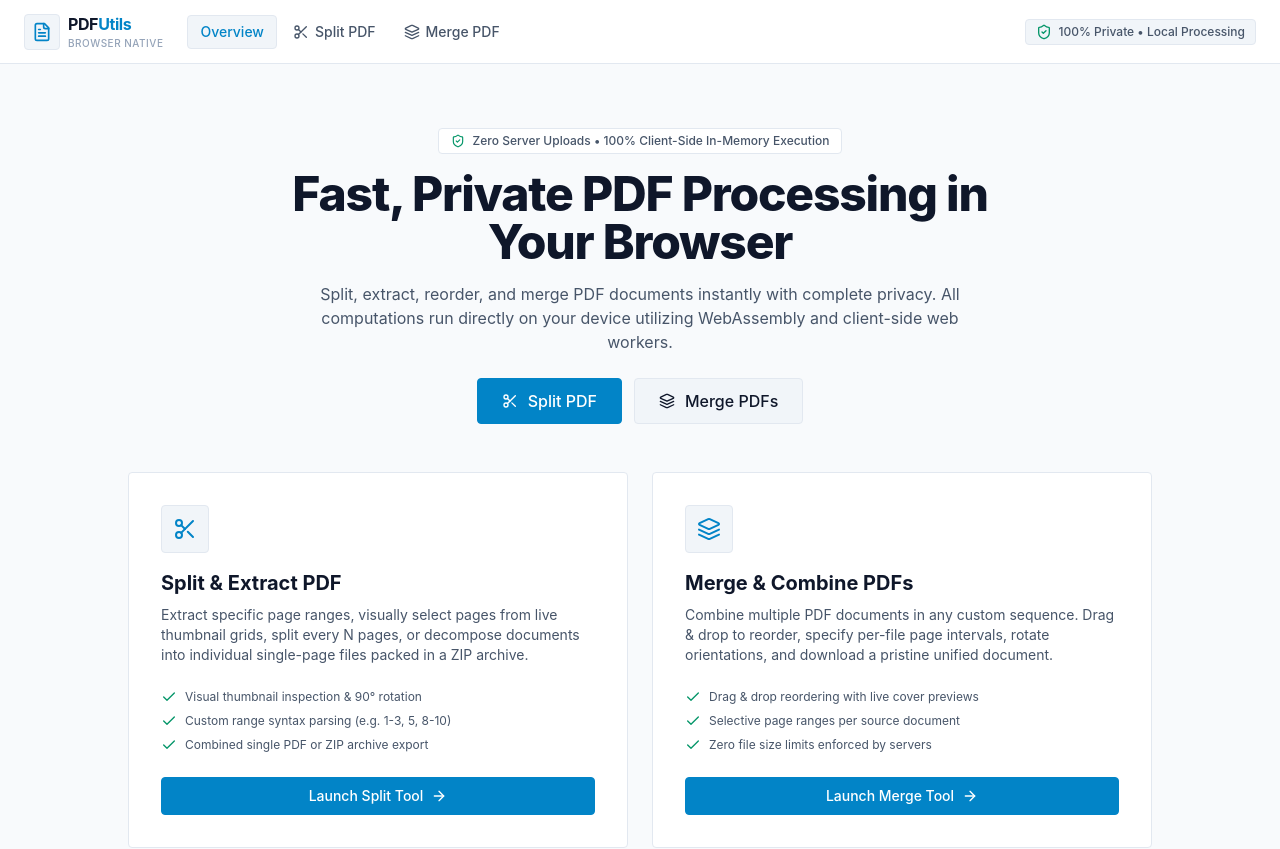
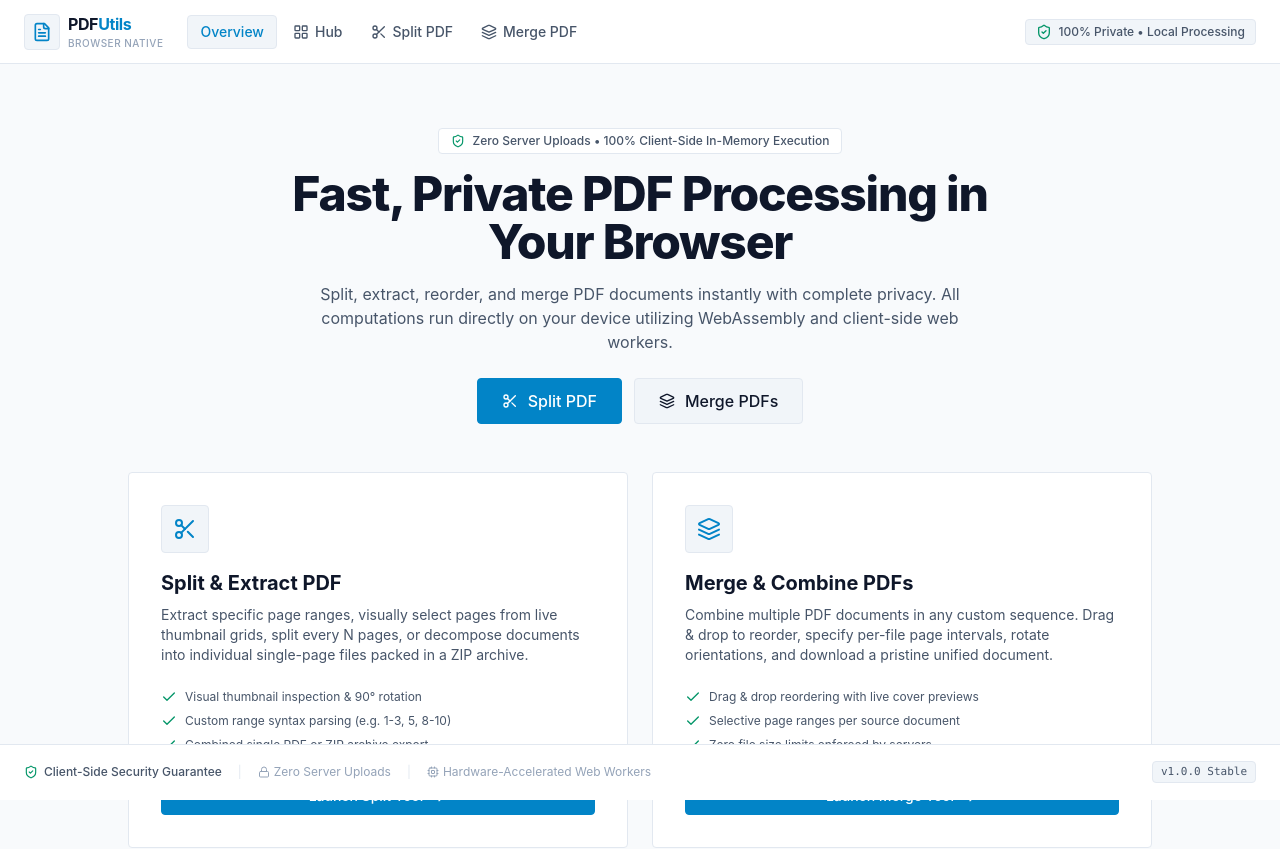
Before and after one commit to ramesh9813/pdfutils, a React (Vite) app: page / in a window 1280 px wide. Shown: the top 849 px of the page. Built offline with nearby package versions, Linux system fonts and the light colour scheme.

Commit message:
fix(layout): ensure sticky footer across routes and add hub navigation link

```diff
--- a/src/components/layout/Footer.tsx
+++ b/src/components/layout/Footer.tsx
@@ -3,7 +3,7 @@ import { ShieldCheck, Lock, Cpu } from 'lucide-react';
 
 export const Footer: React.FC = () => {
   return (
-    <footer className="h-14 w-full border-t border-border bg-bg-surface px-4 sm:px-6">
+    <footer className="sticky bottom-0 z-40 h-14 w-full border-t border-border bg-bg-surface px-4 sm:px-6">
       <div className="mx-auto flex h-full max-w-7xl items-center justify-between text-xs text-text-muted">
         <div className="flex items-center gap-4">
           <div className="flex items-center gap-1.5 text-text-sub font-medium">
--- a/src/components/layout/Header.tsx
+++ b/src/components/layout/Header.tsx
@@ -1,6 +1,6 @@
 import React from 'react';
 import { NavLink } from 'react-router-dom';
-import { FileText, Scissors, Layers, ShieldCheck } from 'lucide-react';
+import { FileText, Scissors, Layers, ShieldCheck, LayoutGrid } from 'lucide-react';
 
 export const Header: React.FC = () => {
   return (
@@ -34,6 +34,19 @@ export const Header: React.FC = () => {
               }
             >
               Overview
+            </NavLink>
+            <NavLink
+              to="/hub"
+              className={({ isActive }) =>
+                `flex items-center gap-1.5 px-3 py-1.5 text-sm font-medium rounded transition-colors ${
+                  isActive
+                    ? 'bg-bg-subtle text-primary border border-border'
+                    : 'text-text-sub hover:text-text-main hover:bg-bg-subtle'
+                }`
+              }
+            >
+              <LayoutGrid className="h-4 w-4" />
+              Hub
             </NavLink>
             <NavLink
               to="/split"
@@ -72,6 +85,15 @@ export const Header: React.FC = () => {
 
           <div className="flex md:hidden items-center gap-1">
             <NavLink
+              to="/hub"
+              className={({ isActive }) =>
+                `p-2 rounded text-sm ${isActive ? 'bg-bg-subtle text-primary' : 'text-text-sub'}`
+              }
+              title="Utilities Hub"
+            >
+              <LayoutGrid className="h-4 w-4" />
+            </NavLink>
+            <NavLink
               to="/split"
               className={({ isActive }) =>
                 `p-2 rounded text-sm ${isActive ? 'bg-bg-subtle text-primary' : 'text-text-sub'}`
```
